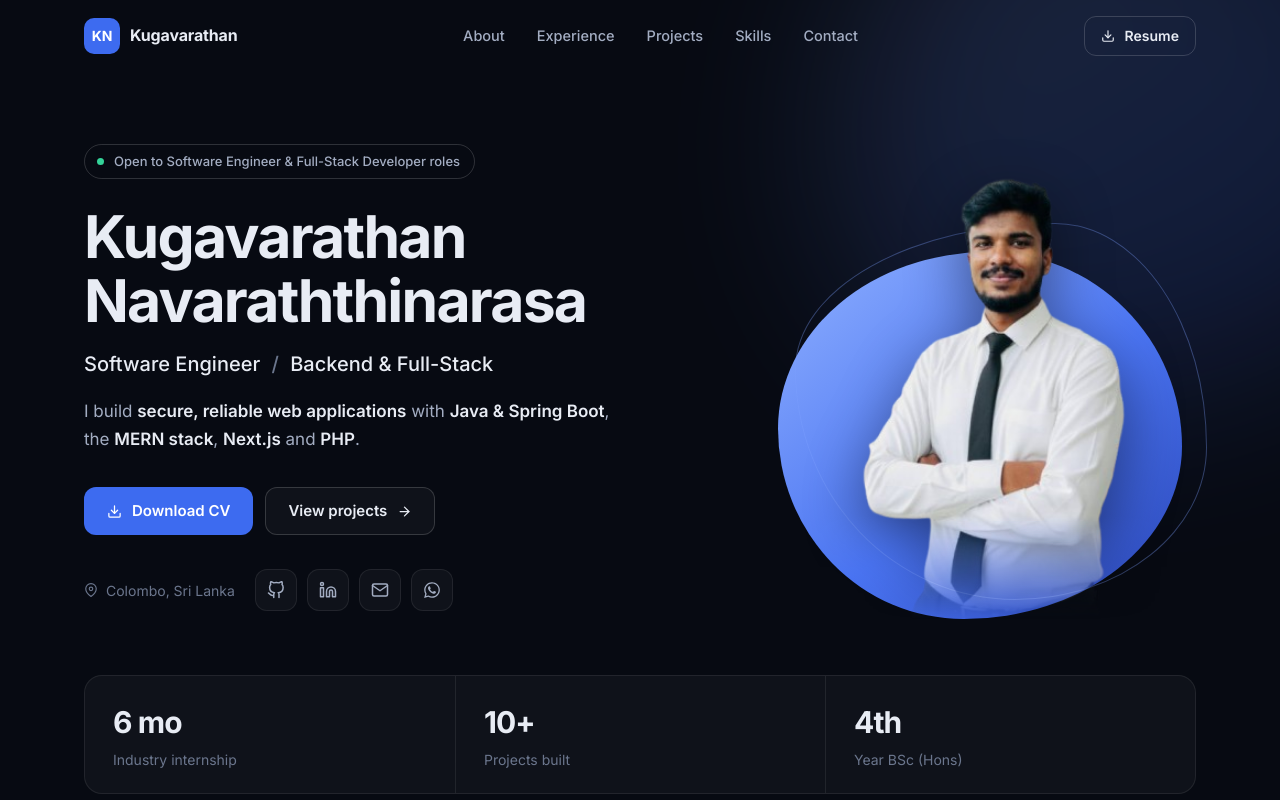
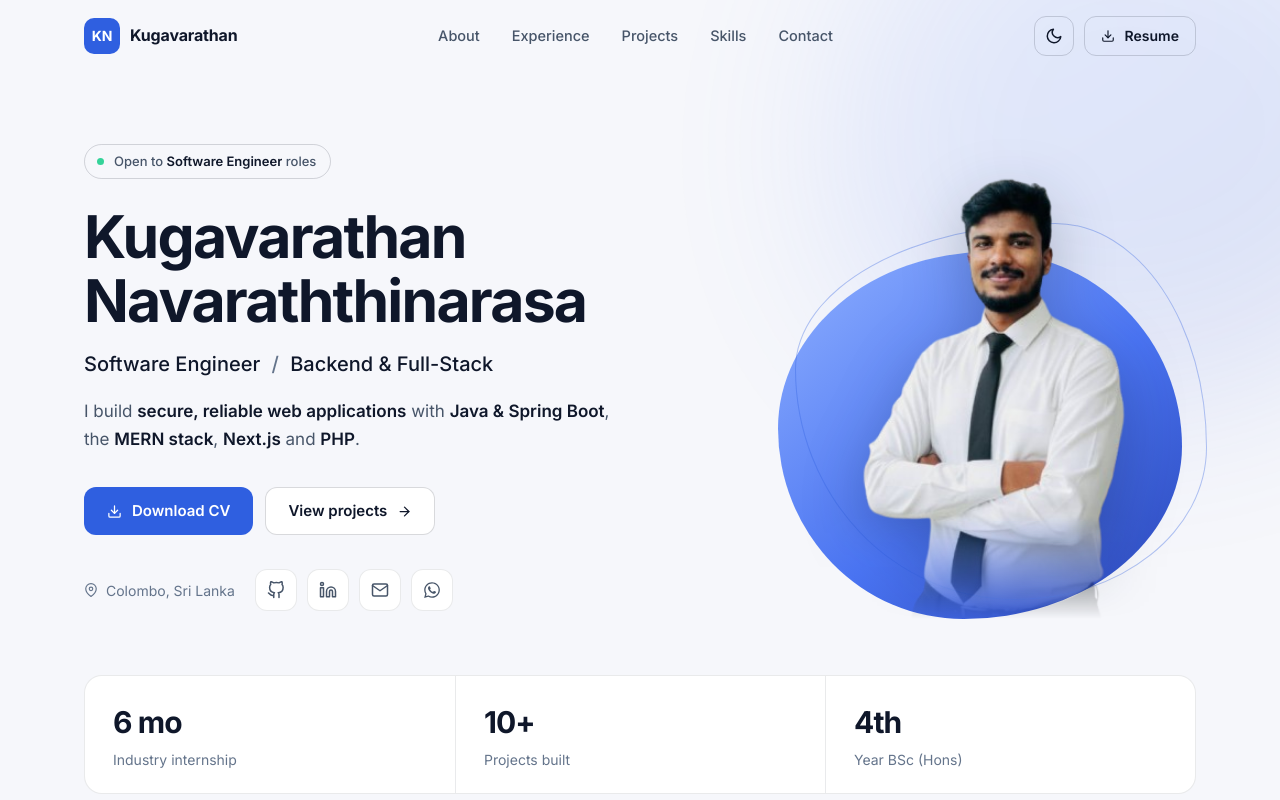
Before and after one commit to Nkugavarathan/My-Portfolio, a React (Create React App) app: page / in a window 1280 px wide. Shown: the top 800 px of the page. Built offline with nearby package versions, Linux system fonts and the light colour scheme.

Commit message:
Implement theme toggle functionality and enhance styling for light/dark modes

```diff
--- a/public/index.html
+++ b/public/index.html
@@ -16,6 +16,17 @@
       property="og:description"
       content="Backend-focused full-stack developer: Java, Spring Boot, React, Next.js. See projects, experience and download my CV."
     />
+    <script>
+      // Apply saved or system theme before first paint to avoid a flash
+      (function () {
+        var t = null
+        try { t = localStorage.getItem("theme") } catch (e) {}
+        if (t !== "light" && t !== "dark") {
+          t = window.matchMedia && window.matchMedia("(prefers-color-scheme: light)").matches ? "light" : "dark"
+        }
+        document.documentElement.setAttribute("data-theme", t)
+      })()
+    </script>
     <link rel="preconnect" href="https://fonts.googleapis.com" />
     <link rel="preconnect" href="https://fonts.gstatic.com" crossorigin />
     <link
--- a/src/App.css
+++ b/src/App.css
@@ -18,9 +18,76 @@
   --radius: 18px;
   --radius-sm: 10px;
   --shadow: 0 20px 60px -20px rgba(0, 0, 0, 0.6);
+  --border-hover: rgba(255, 255, 255, 0.3);
+  --tint: rgba(255, 255, 255, 0.03);
+  --tint-hover: rgba(255, 255, 255, 0.05);
+  --nav-bg: rgba(7, 10, 18, 0.72);
+  --nav-bg-solid: rgba(7, 10, 18, 0.97);
+  --on-accent: #fff;
+  --accent-hover: #4f7af5;
+  --ring: rgba(126, 162, 255, 0.35);
+  --photo-shadow: rgba(0, 0, 0, 0.45);
+  color-scheme: dark;
   --font: "Inter", system-ui, -apple-system, "Segoe UI", Roboto, sans-serif;
   --mono: "JetBrains Mono", ui-monospace, SFMono-Regular, Menlo, monospace;
   --nav-h: 72px;
+}
+
+/* Light theme: same tokens, light values */
+:root[data-theme="light"] {
+  --bg: #f6f7fb;
+  --bg-elev: #ffffff;
+  --surface: #ffffff;
+  --surface-hover: #ffffff;
+  --border: rgba(15, 23, 42, 0.09);
+  --border-strong: rgba(15, 23, 42, 0.16);
+  --border-hover: rgba(15, 23, 42, 0.28);
+  --text: #0f172a;
+  --text-soft: #475569;
+  --muted: #64748b;
+  --accent: #2f5fe0;
+  --accent-strong: #2f5fe0;
+  --accent-hover: #2551c9;
+  --accent-soft: rgba(47, 95, 224, 0.08);
+  --tint: rgba(15, 23, 42, 0.025);
+  --tint-hover: rgba(15, 23, 42, 0.045);
+  --nav-bg: rgba(246, 247, 251, 0.8);
+  --nav-bg-solid: rgba(246, 247, 251, 0.98);
+  --shadow: 0 20px 50px -24px rgba(15, 23, 42, 0.25);
+  --ring: rgba(47, 95, 224, 0.35);
+  --photo-shadow: rgba(15, 23, 42, 0.25);
+  color-scheme: light;
+}
+
+:root[data-theme="light"] .card {
+  box-shadow: 0 1px 2px rgba(15, 23, 42, 0.04);
+}
+
+:root[data-theme="light"] .bg-blob {
+  opacity: 0.14;
+}
+
+body {
+  transition: background-color 0.3s ease, color 0.3s ease;
+}
+
+.theme-toggle {
+  display: inline-grid;
+  place-items: center;
+  width: 40px;
+  height: 40px;
+  border-radius: 12px;
+  border: 1px solid var(--border-strong);
+  background: transparent;
+  color: var(--text);
+  font-size: 18px;
+  cursor: pointer;
+  transition: border-color 0.2s ease, color 0.2s ease;
+}
+
+.theme-toggle:hover {
+  border-color: var(--accent);
+  color: var(--accent);
 }
 
 *,
@@ -153,11 +220,11 @@ ul {
 
 .btn-primary {
   background: var(--accent-strong);
-  color: #fff;
+  color: var(--on-accent);
 }
 
 .btn-primary:hover {
-  background: #4f7af5;
+  background: var(--accent-hover);
 }
 
 .btn-secondary {
@@ -168,7 +235,7 @@ ul {
 
 .btn-secondary:hover {
   background: var(--surface-hover);
-  border-color: rgba(255, 255, 255, 0.3);
+  border-color: var(--border-hover);
 }
 
 .btn-ghost {
@@ -193,7 +260,7 @@ ul {
   font-size: 12.5px;
   font-weight: 500;
   color: var(--text-soft);
-  background: rgba(255, 255, 255, 0.04);
+  background: var(--tint);
   border: 1px solid var(--border);
   border-radius: 999px;
   line-height: 1.4;
@@ -220,7 +287,7 @@ ul {
 
 .icon-btn:hover {
   color: var(--text);
-  border-color: rgba(255, 255, 255, 0.3);
+  border-color: var(--border-hover);
 }
 
 .icon-btn.small {
@@ -250,7 +317,7 @@ ul {
 }
 
 .nav-scrolled {
-  background: rgba(7, 10, 18, 0.72);
+  background: var(--nav-bg);
   backdrop-filter: blur(14px) saturate(160%);
   -webkit-backdrop-filter: blur(14px) saturate(160%);
   border-bottom-color: var(--border);
@@ -278,7 +345,7 @@ ul {
   height: 36px;
   border-radius: 10px;
   background: var(--accent-strong);
-  color: #fff;
+  color: var(--on-accent);
   font-size: 14px;
   font-weight: 700;
 }
@@ -414,6 +481,17 @@ ul {
   border-radius: 999px;
 }
 
+.rotating-role {
+  display: inline-flex;
+  overflow: hidden;
+}
+
+.rotating-role strong {
+  display: inline-block;
+  font-weight: 600;
+  color: var(--text);
+}
+
 .status-dot {
   width: 7px;
   height: 7px;
@@ -491,7 +569,7 @@ ul {
 .blob-ring {
   position: absolute;
   inset: 18% -4% 4% 6%;
-  border: 1px solid rgba(126, 162, 255, 0.35);
+  border: 1px solid var(--ring);
   animation: morph 18s ease-in-out infinite reverse;
 }
 
@@ -502,7 +580,7 @@ ul {
   width: 112%;
   max-width: none;
   transform: translateX(-50%);
-  filter: drop-shadow(0 20px 30px rgba(0, 0, 0, 0.45));
+  filter: drop-shadow(0 20px 30px var(--photo-shadow));
   /* Fade the waist cut-off into the blob */
   -webkit-mask-image: linear-gradient(to bottom, #000 84%, transparent 100%);
   mask-image: linear-gradient(to bottom, #000 84%, transparent 100%);
@@ -801,7 +879,7 @@ ul {
   gap: 10px;
   padding: 14px 16px;
   border-radius: var(--radius-sm);
-  background: rgba(255, 255, 255, 0.03);
+  background: var(--tint);
   border: 1px solid var(--border);
   border-left: 2px solid var(--accent);
   color: var(--text);
@@ -912,7 +990,7 @@ ul {
   padding: 8px 6px;
   border-radius: 14px;
   border: 1px solid var(--border);
-  background: rgba(255, 255, 255, 0.02);
+  background: var(--tint);
   text-align: center;
   transition: border-color 0.25s ease, background 0.25s ease,
     transform 0.25s ease;
@@ -933,7 +1011,7 @@ ul {
 .tech-tile:hover {
   transform: translateY(-2px);
   border-color: var(--border-strong);
-  background: rgba(255, 255, 255, 0.05);
+  background: var(--tint-hover);
 }
 
 .tech-tile:hover .tech-icon {
@@ -1032,7 +1110,7 @@ ul {
 
 .cert-link:hover {
   border-color: var(--border-strong);
-  background: rgba(255, 255, 255, 0.04);
+  background: var(--tint);
 }
 
 .cert-text {
@@ -1156,7 +1234,7 @@ ul {
     align-items: stretch;
     gap: 6px;
     padding: 24px;
-    background: rgba(7, 10, 18, 0.97);
+    background: var(--nav-bg-solid);
     backdrop-filter: blur(16px);
     -webkit-backdrop-filter: blur(16px);
     transform: translateY(-12px);
--- a/src/App.js
+++ b/src/App.js
@@ -3,11 +3,12 @@ import Navbar from "./components/Navbar"
 import Hero from "./components/Hero"
 import { About, Experience, Projects, Skills, Highlights } from "./components/Sections"
 import { Contact, Footer } from "./components/Contact"
+import { ThemeProvider } from "./theme"
 import "./App.css"
 
 function App() {
   return (
-    <>
+    <ThemeProvider>
       <Navbar />
       <main>
         <Hero />
@@ -19,7 +20,7 @@ function App() {
         <Contact />
       </main>
       <Footer />
-    </>
+    </ThemeProvider>
   )
 }
 
--- a/src/components/Hero.js
+++ b/src/components/Hero.js
@@ -1,5 +1,5 @@
-import React from "react"
-import { motion } from "framer-motion"
+import React, { useEffect, useState } from "react"
+import { AnimatePresence, motion } from "framer-motion"
 import { FiArrowRight, FiGithub, FiLinkedin, FiMail, FiMapPin } from "react-icons/fi"
 import { FaWhatsapp } from "react-icons/fa"
 import { CvButton, Rich } from "./ui"
@@ -19,6 +19,37 @@ export const socialLinks = [
   { href: profile.socials.whatsapp, label: "WhatsApp", icon: <FaWhatsapp /> },
 ]
 
+const openRoles = ["Software Engineer", "Full-Stack Developer"]
+
+// Cycles through openRoles one at a time with a short slide/fade.
+function RotatingRole() {
+  const [index, setIndex] = useState(0)
+
+  useEffect(() => {
+    const id = setInterval(
+      () => setIndex((i) => (i + 1) % openRoles.length),
+      2600
+    )
+    return () => clearInterval(id)
+  }, [])
+
+  return (
+    <span className="rotating-role">
+      <AnimatePresence mode="wait" initial={false}>
+        <motion.strong
+          key={openRoles[index]}
+          initial={{ opacity: 0, y: 8 }}
+          animate={{ opacity: 1, y: 0 }}
+          exit={{ opacity: 0, y: -8 }}
+          transition={{ duration: 0.3 }}
+        >
+          {openRoles[index]}
+        </motion.strong>
+      </AnimatePresence>
+    </span>
+  )
+}
+
 function Hero() {
   return (
     <section id="home" className="hero">
@@ -28,7 +59,9 @@ function Hero() {
         <div className="hero-copy">
           <motion.p className="status-pill" {...fade(0)}>
             <span className="status-dot" />
-            Open to Software Engineer &amp; Full-Stack Developer roles
+            <span>
+              Open to <RotatingRole /> roles
+            </span>
           </motion.p>
 
           <motion.h1 className="hero-title" {...fade(0.08)}>
--- a/src/components/Navbar.js
+++ b/src/components/Navbar.js
@@ -1,6 +1,7 @@
 import React, { useEffect, useState } from "react"
-import { FiMenu, FiX } from "react-icons/fi"
+import { FiMenu, FiMoon, FiSun, FiX } from "react-icons/fi"
 import { CvButton } from "./ui"
+import { useTheme } from "../theme"
 import { profile } from "../data/portfolio"
 
 const links = [
@@ -15,6 +16,7 @@ function Navbar() {
   const [scrolled, setScrolled] = useState(false)
   const [open, setOpen] = useState(false)
   const [active, setActive] = useState("")
+  const { theme, toggleTheme } = useTheme()
 
   useEffect(() => {
     const onScroll = () => setScrolled(window.scrollY > 12)
@@ -68,6 +70,14 @@ function Navbar() {
         </nav>
 
         <div className="nav-actions">
+          <button
+            className="theme-toggle"
+            onClick={toggleTheme}
+            aria-label={theme === "dark" ? "Switch to light mode" : "Switch to dark mode"}
+            title={theme === "dark" ? "Light mode" : "Dark mode"}
+          >
+            {theme === "dark" ? <FiSun /> : <FiMoon />}
+          </button>
           <div className="nav-cv-desktop">
             <CvButton variant="ghost" label="Resume" />
           </div>
--- a/src/components/Sections.js
+++ b/src/components/Sections.js
@@ -23,6 +23,7 @@ import {
   certifications,
 } from "../data/portfolio"
 import { techIcons } from "./techIcons"
+import { useTheme } from "../theme"
 
 export function About() {
   return (
@@ -189,7 +190,13 @@ export function Projects() {
   )
 }
 
+const calendarThemes = {
+  dark: { level0: "#1a2233", level1: "#1e2f6b", level2: "#2c4bb0", level3: "#4a74f2", level4: "#9db8ff" },
+  light: { level0: "#e8ebf2", level1: "#bfcffb", level2: "#86a5f5", level3: "#4a74f2", level4: "#2447b8" },
+}
+
 export function Skills() {
+  const { theme } = useTheme()
   return (
     <Section id="skills" eyebrow="04" title="Skills & tools">
       <div className="card skills-panel">
@@ -230,13 +237,7 @@ export function Skills() {
             blockSize={12}
             blockMargin={4}
             fontSize={13}
-            theme={{
-              level0: "#1a2233",
-              level1: "#1e2f6b",
-              level2: "#2c4bb0",
-              level3: "#4a74f2",
-              level4: "#9db8ff",
-            }}
+            theme={calendarThemes[theme]}
           />
         </div>
       </Reveal>
--- /dev/null
+++ b/src/theme.js
@@ -0,0 +1,63 @@
+import React, { createContext, useContext, useEffect, useState } from "react"
+
+const STORAGE_KEY = "theme"
+const ThemeContext = createContext({ theme: "dark", toggleTheme: () => {} })
+
+function readSaved() {
+  try {
+    const saved = localStorage.getItem(STORAGE_KEY)
+    if (saved === "light" || saved === "dark") return saved
+  } catch (e) {
+    // storage blocked (private mode etc.) - fall back to system preference
+  }
+  return null
+}
+
+function systemTheme() {
+  return window.matchMedia &&
+    window.matchMedia("(prefers-color-scheme: light)").matches
+    ? "light"
+    : "dark"
+}
+
+export function ThemeProvider({ children }) {
+  const [theme, setTheme] = useState(
+    () => document.documentElement.dataset.theme || readSaved() || systemTheme()
+  )
+
+  useEffect(() => {
+    document.documentElement.dataset.theme = theme
+    const meta = document.querySelector('meta[name="theme-color"]')
+    if (meta) meta.setAttribute("content", theme === "light" ? "#f6f7fb" : "#070a12")
+  }, [theme])
+
+  // Follow OS changes until the visitor picks a theme themselves
+  useEffect(() => {
+    if (!window.matchMedia) return
+    const mq = window.matchMedia("(prefers-color-scheme: light)")
+    const onChange = () => {
+      if (!readSaved()) setTheme(mq.matches ? "light" : "dark")
+    }
+    mq.addEventListener?.("change", onChange)
+    return () => mq.removeEventListener?.("change", onChange)
+  }, [])
+
+  const toggleTheme = () =>
+    setTheme((t) => {
+      const next = t === "dark" ? "light" : "dark"
+      try {
+        localStorage.setItem(STORAGE_KEY, next)
+      } catch (e) {
+        // ignore
+      }
+      return next
+    })
+
+  return (
+    <ThemeContext.Provider value={{ theme, toggleTheme }}>
+      {children}
+    </ThemeContext.Provider>
+  )
+}
+
+export const useTheme = () => useContext(ThemeContext)
```
Also changed, not shown: src/components/techIcons.js (+4 -4 lines).
